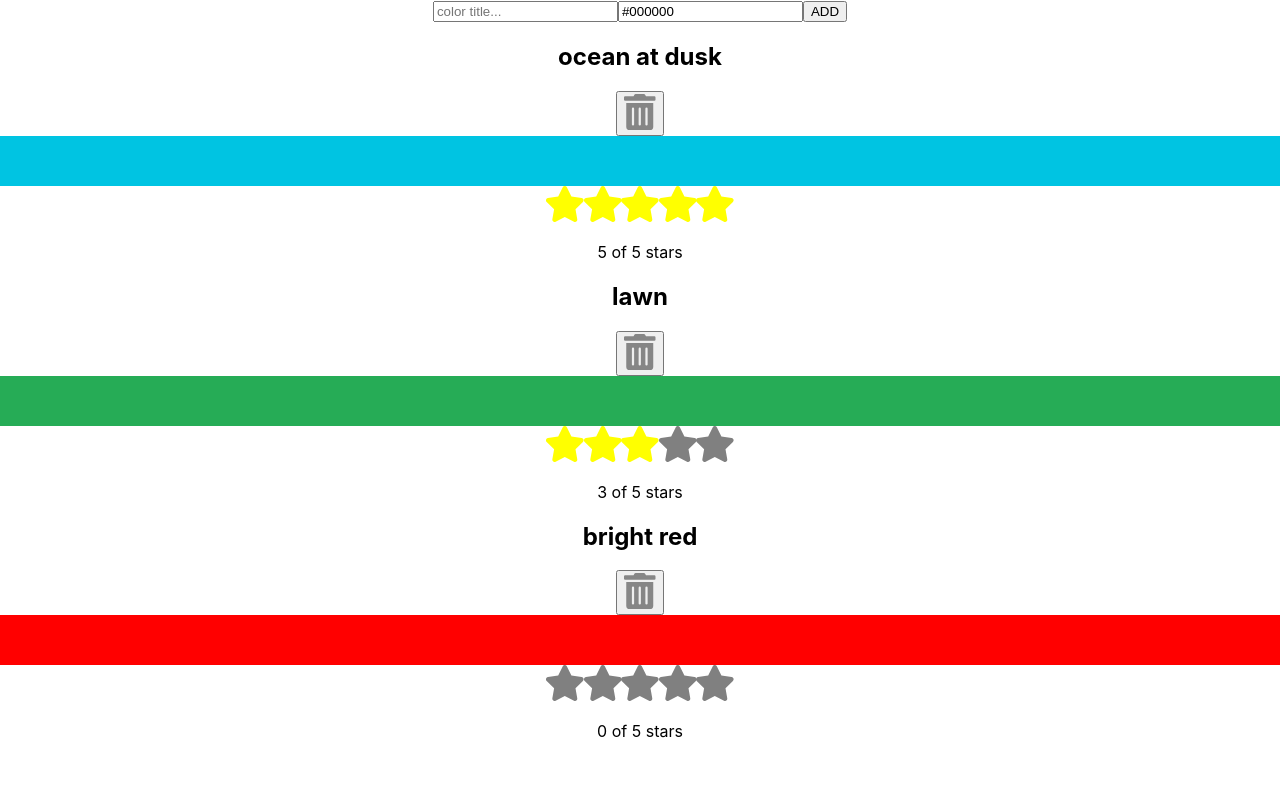
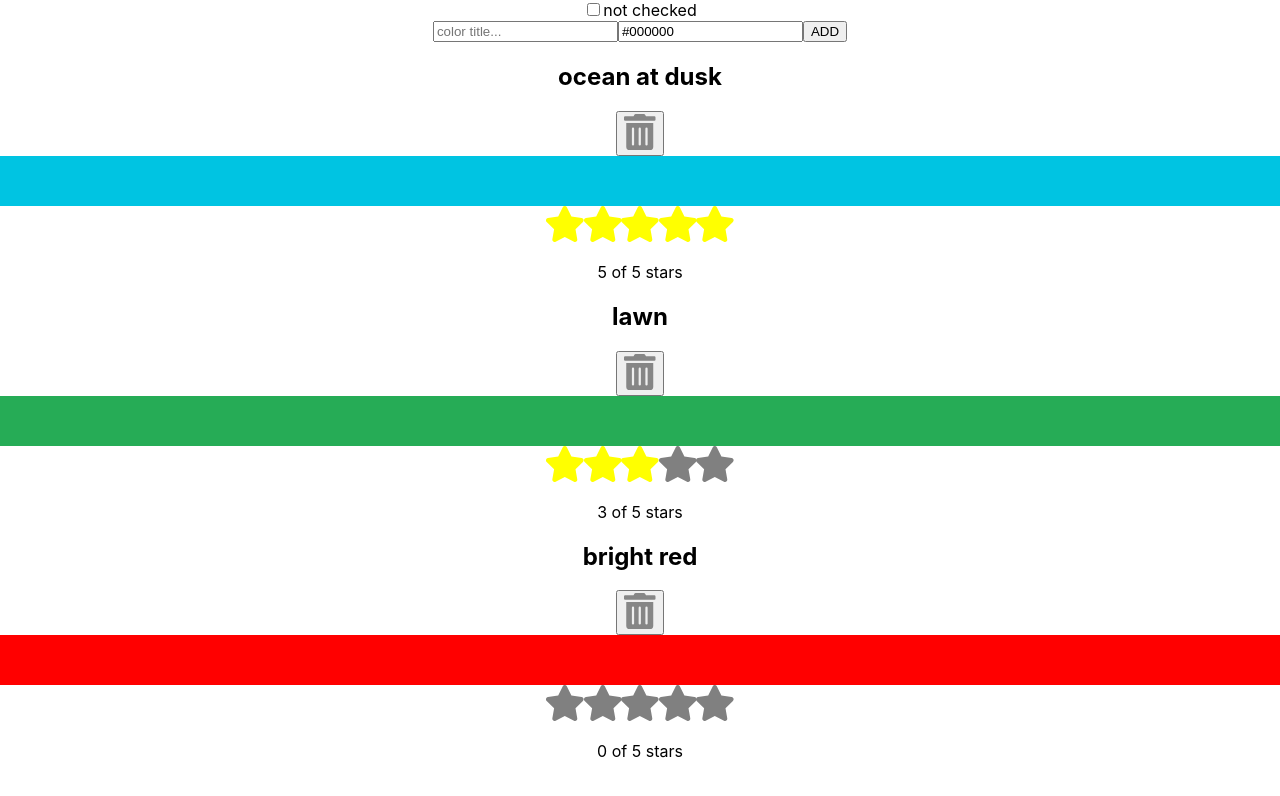
Before and after one commit to show-coco/React-Practice, a React (Create React App) app in the folder react-component-design/: page / in a window 1280 px wide. Shown: the top 796 px of the page. Built offline with nearby package versions, Linux system fonts and the light colour scheme.

Commit message:
Use useEffect with CheckBox

```diff
--- a/react-component-design/src/App.tsx
+++ b/react-component-design/src/App.tsx
@@ -3,11 +3,13 @@ import "./App.css";
 // import MenuPage from "./components/pages/MenuPage";
 import ColorList from "./components/organisms/ColorList";
 import AddColorForm from "./components/organisms/AddColorForm";
+import Checkbox from "./components/molecules/Checkbox";
 
 function App() {
   return (
     <div className="App">
       {/* <MenuPage /> */}
+      <Checkbox />
       <AddColorForm />
       <ColorList />
     </div>
--- /dev/null
+++ b/react-component-design/src/components/molecules/Checkbox.tsx
@@ -0,0 +1,22 @@
+import React, { FC, useState, useEffect } from "react";
+
+const Checkbox: FC = () => {
+  const [checked, setChecked] = useState(false);
+
+  useEffect(() => {
+    alert(`checked: ${checked.toString()}`);
+  }, [checked]);
+
+  return (
+    <>
+      <input
+        type="checkbox"
+        value={checked.toString()}
+        onChange={() => setChecked((checked) => !checked)}
+      />
+      {checked ? "checked" : "not checked"}
+    </>
+  );
+};
+
+export default Checkbox;
```
